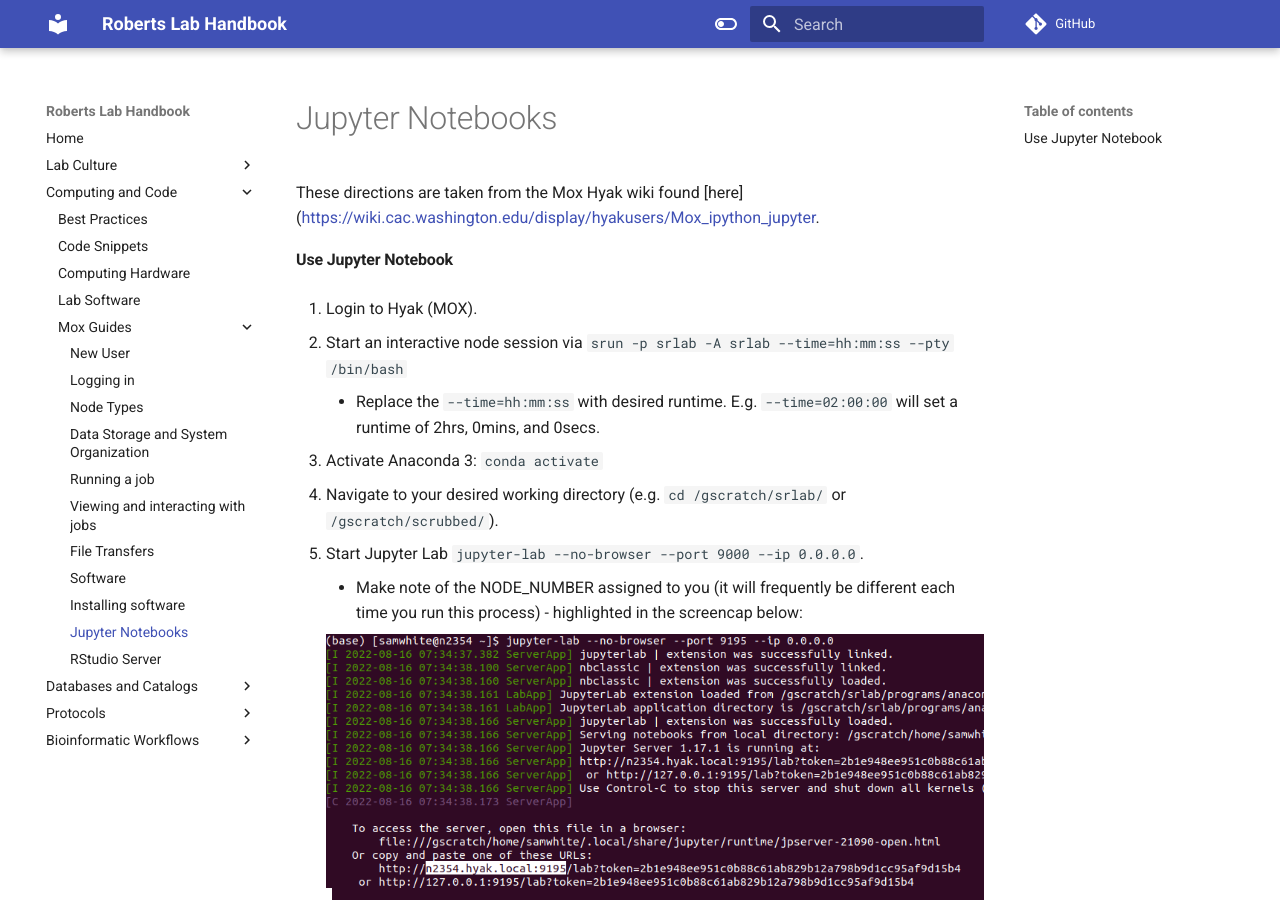
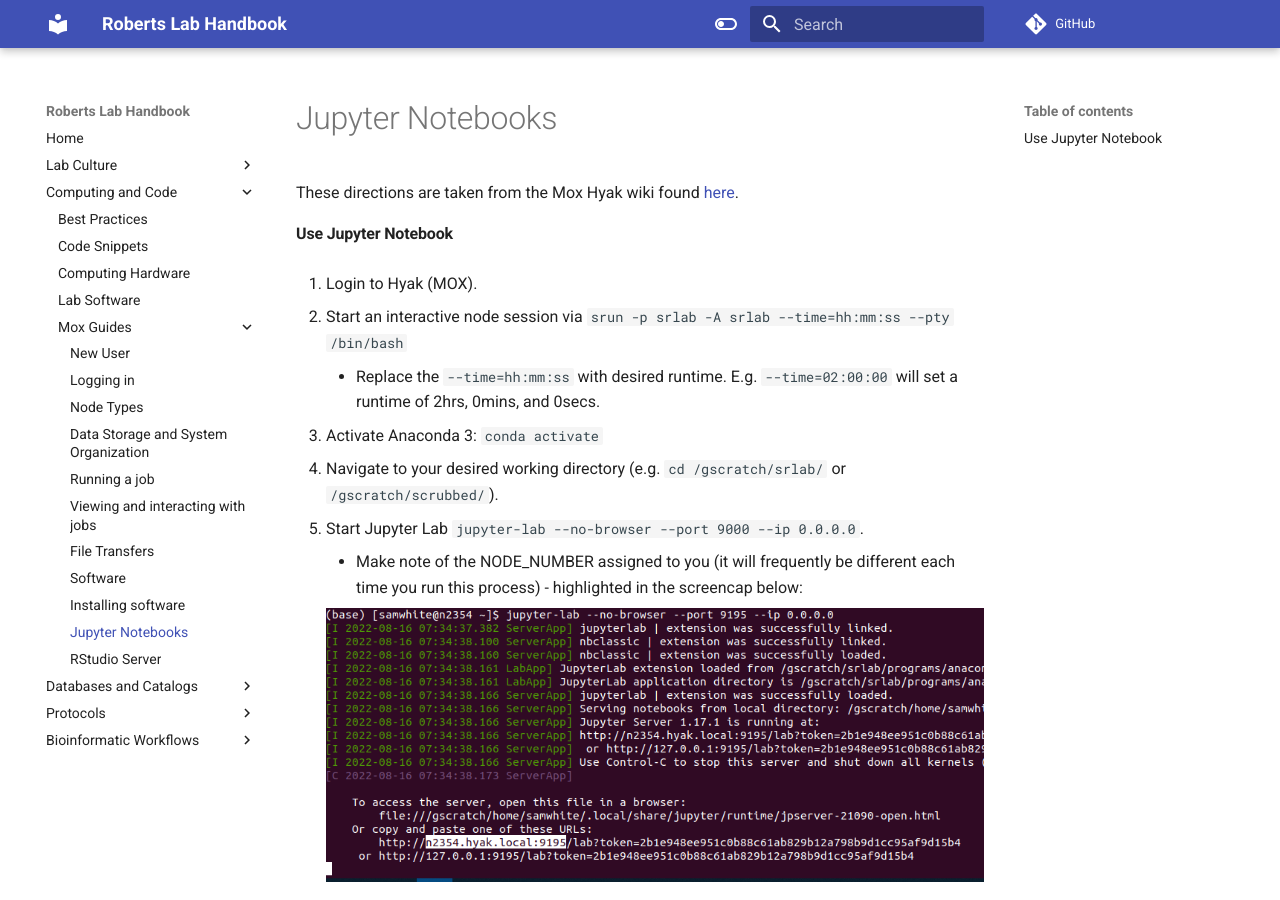
Before and after one commit to RobertsLab/resources, an MkDocs documentation site: the page built from docs/mox_Jupyter-Notebooks.md, in a window 1280 px wide and 900 px high. Built offline with MkDocs 1.6.1 and Material for MkDocs 9.7.7, drawn with Linux system fonts in a browser that asks for light colours; comment, search, counter and statistics services are not loaded; some of the changed lines change nothing that is shown.

Commit message:
fix url formatting

```diff
--- a/docs/mox_Jupyter-Notebooks.md
+++ b/docs/mox_Jupyter-Notebooks.md
@@ -1,4 +1,4 @@
-These directions are taken from the Mox Hyak wiki found [here]([https://wiki.cac.washington.edu/display/hyakusers/Mox_ipython_jupyter](https://hyak.uw.edu/docs/tools/jupyter/).
+These directions are taken from the Mox Hyak wiki found [here](https://hyak.uw.edu/docs/tools/jupyter/).
 
 #### Use Jupyter Notebook
 
```
